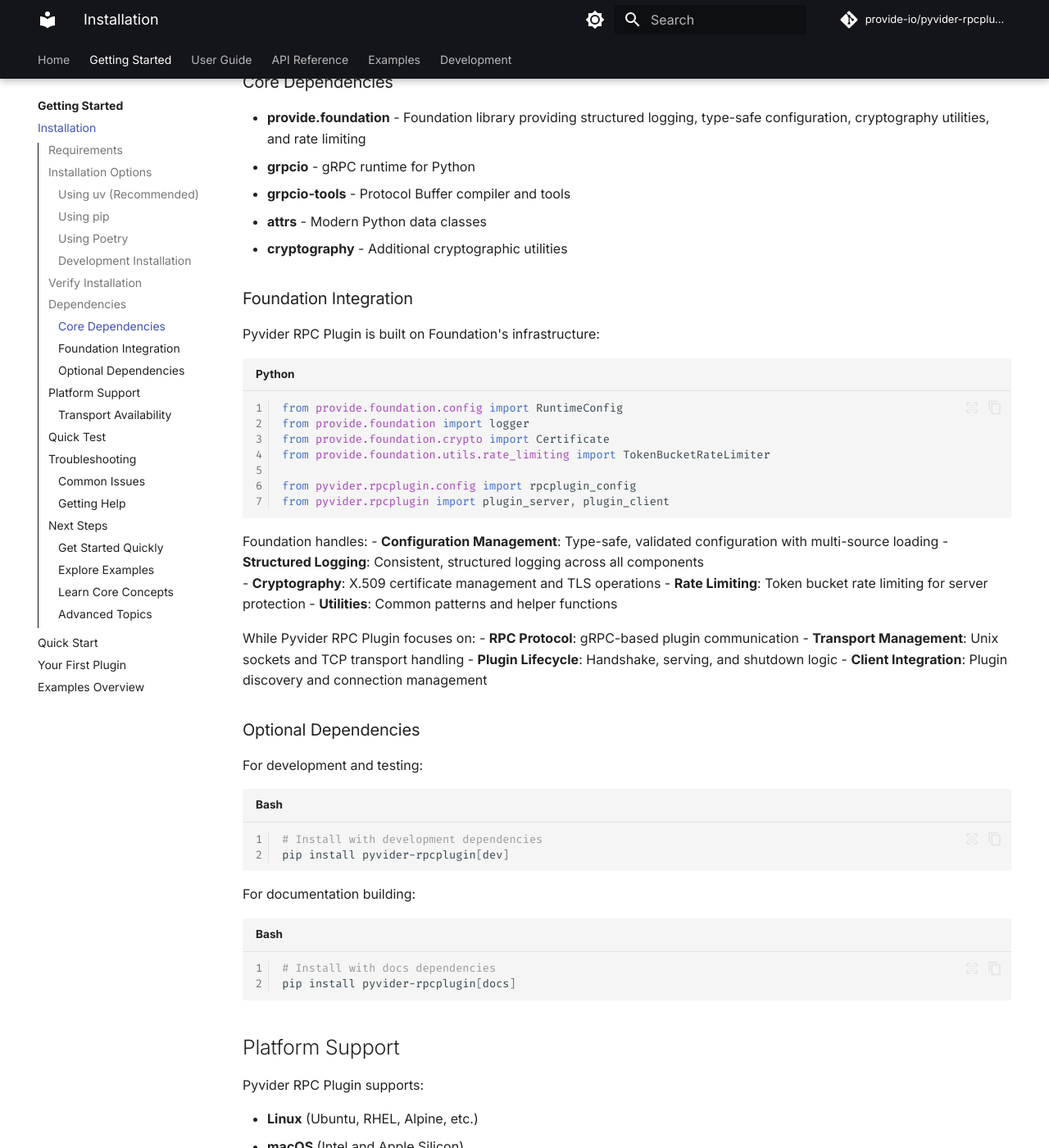
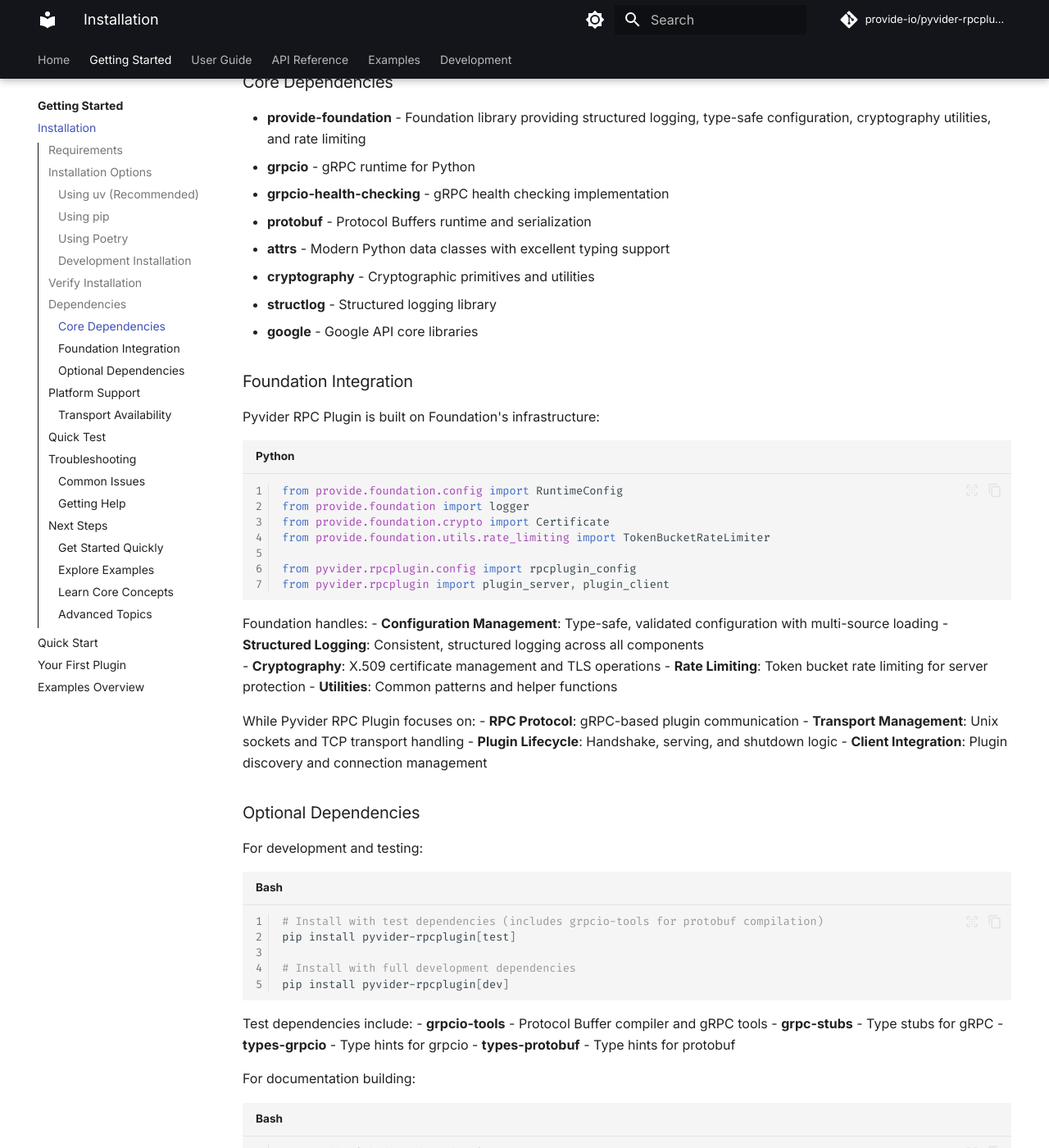
Before and after one commit to provide-io/pyvider-rpcplugin, an MkDocs documentation site: the page built from docs/getting-started/installation.md, in a window 1280 px wide and 1400 px high, scrolled down 1954 px. Shown: the whole window at 82% size. Built offline with MkDocs 1.6.1 and Material for MkDocs 9.7.7, drawn with Linux system fonts in a browser that asks for light colours; comment, search, counter and statistics services are not loaded; the version menu is left out.

Commit message:
🔼⚙️ [skip ci] auto-commit

````diff
--- a/docs/getting-started/installation.md
+++ b/docs/getting-started/installation.md
@@ -73,11 +73,14 @@
 Pyvider RPC Plugin automatically installs these key dependencies:
 
 ### Core Dependencies
-- **provide.foundation** - Foundation library providing structured logging, type-safe configuration, cryptography utilities, and rate limiting
+- **provide-foundation** - Foundation library providing structured logging, type-safe configuration, cryptography utilities, and rate limiting
 - **grpcio** - gRPC runtime for Python
-- **grpcio-tools** - Protocol Buffer compiler and tools
-- **attrs** - Modern Python data classes
-- **cryptography** - Additional cryptographic utilities
+- **grpcio-health-checking** - gRPC health checking implementation
+- **protobuf** - Protocol Buffers runtime and serialization
+- **attrs** - Modern Python data classes with excellent typing support
+- **cryptography** - Cryptographic primitives and utilities
+- **structlog** - Structured logging library
+- **google** - Google API core libraries
 
 ### Foundation Integration
 
@@ -111,9 +114,18 @@
 For development and testing:
 
 ```bash
-# Install with development dependencies
+# Install with test dependencies (includes grpcio-tools for protobuf compilation)
+pip install pyvider-rpcplugin[test]
+
+# Install with full development dependencies
 pip install pyvider-rpcplugin[dev]
 ```
+
+Test dependencies include:
+- **grpcio-tools** - Protocol Buffer compiler and gRPC tools
+- **grpc-stubs** - Type stubs for gRPC
+- **types-grpcio** - Type hints for grpcio
+- **types-protobuf** - Type hints for protobuf
 
 For documentation building:
 
````
